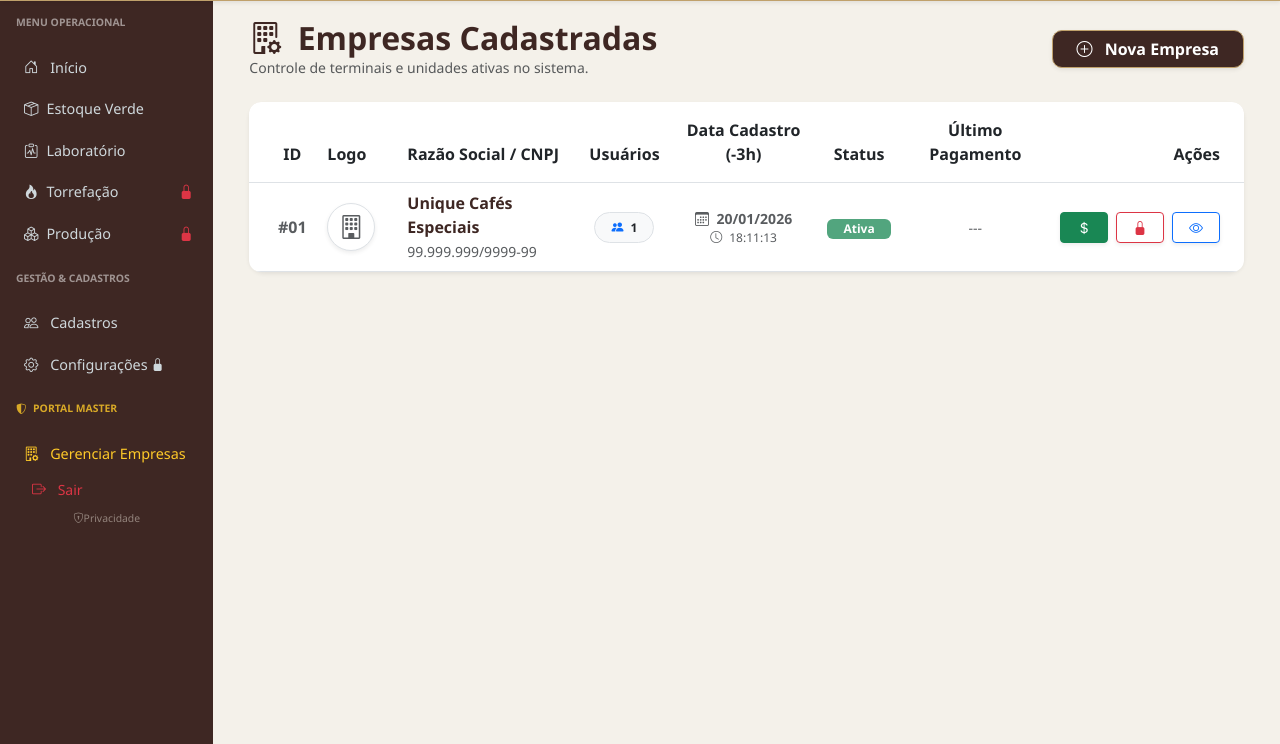
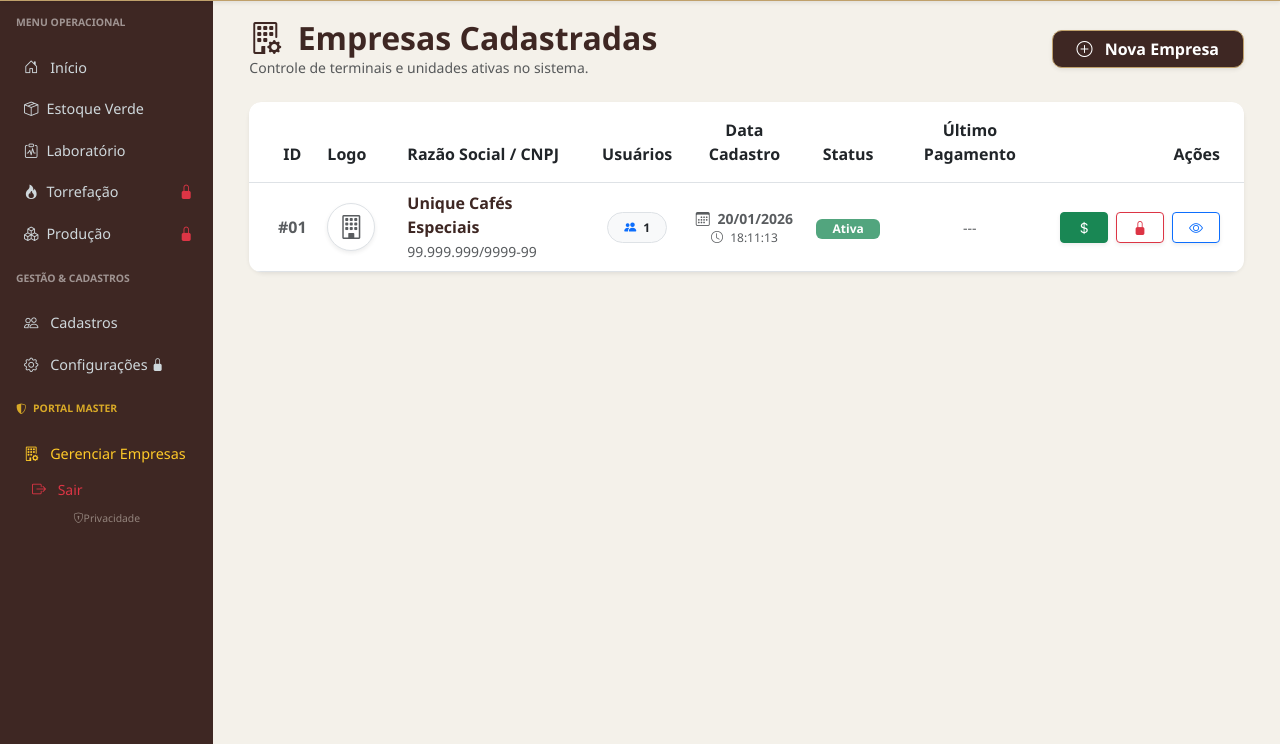
Before and after one commit to JoseVagnerPJ/CoffeeSystem, a Laravel app: page /api/master-panel/companies in a window 1280 px wide. Shown: the part 56-800 px from the top of the page. Run offline with Laravel 8, Linux system fonts and the light colour scheme; the visitor is signed in with stand-in values (Sample User, id 1); data comes from the database, SQL or seed files in the repository; parts of the project's set-up code (start-up, migrations or seed data) failed here and were passed over; some libraries are stand-ins or nearby versions.

Commit message:
pequeno ajuste

```diff
--- a/resources/views/superadmin/companies/index.blade.php
+++ b/resources/views/superadmin/companies/index.blade.php
@@ -45,7 +45,7 @@
                             <th class="py-3" style="width: 80px;">Logo</th>
                             <th class="py-3">Razão Social / CNPJ</th>
                             <th class="py-3 text-center">Usuários</th>
-                            <th class="py-3 text-center">Data Cadastro (-3h)</th>
+                            <th class="py-3 text-center">Data Cadastro</th>
                             <th class="py-3 text-center">Status</th>
                             <th class="py-3 text-center">Último Pagamento</th>
                             <th class="py-3 text-end pe-4">Ações</th>
```
